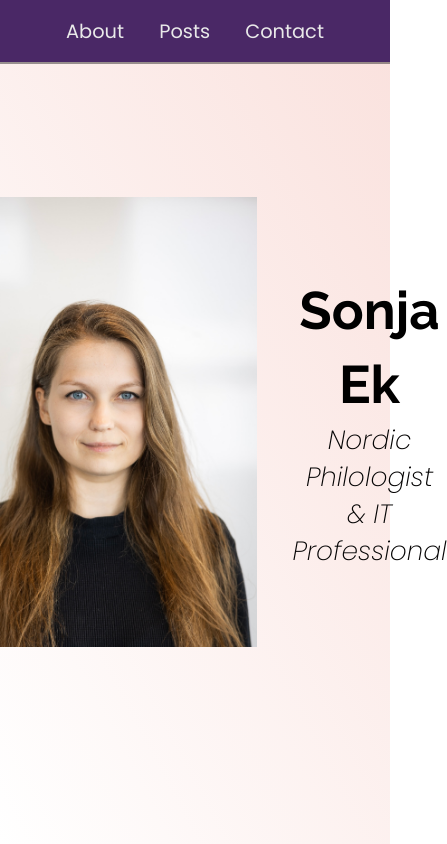
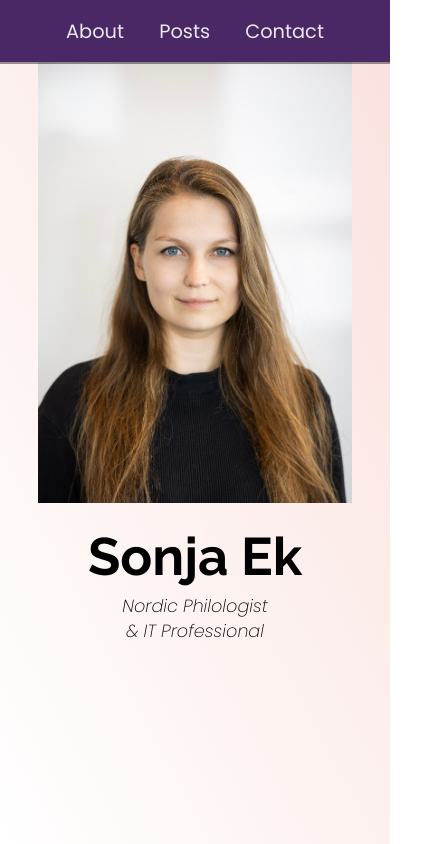
Before and after one commit to sonjaek/sonjaek.github.io, a plain HTML site: page index.html in a window 390 px wide. Shown: the top 844 px of the page, 447 px wide, since content can reach past the window. Drawn offline with Linux system fonts and the light colour scheme.

Commit message:
Add responsivity to the welcome section

```diff
--- a/styles.css
+++ b/styles.css
@@ -177,6 +177,22 @@ img {
   text-align: center;
 }
 
+@media (max-width: 768px) {
+  .welcome-section {
+    flex-direction: column;
+    justify-content: flex-start;
+    padding-top: 5rem;
+  }
+
+  .welcome-section > * {
+    margin: 1rem;
+  }
+
+  .introduction {
+    font-size: 2rem;
+  }
+}
+
 /* Posts section */
 
 .posts-section {
```
